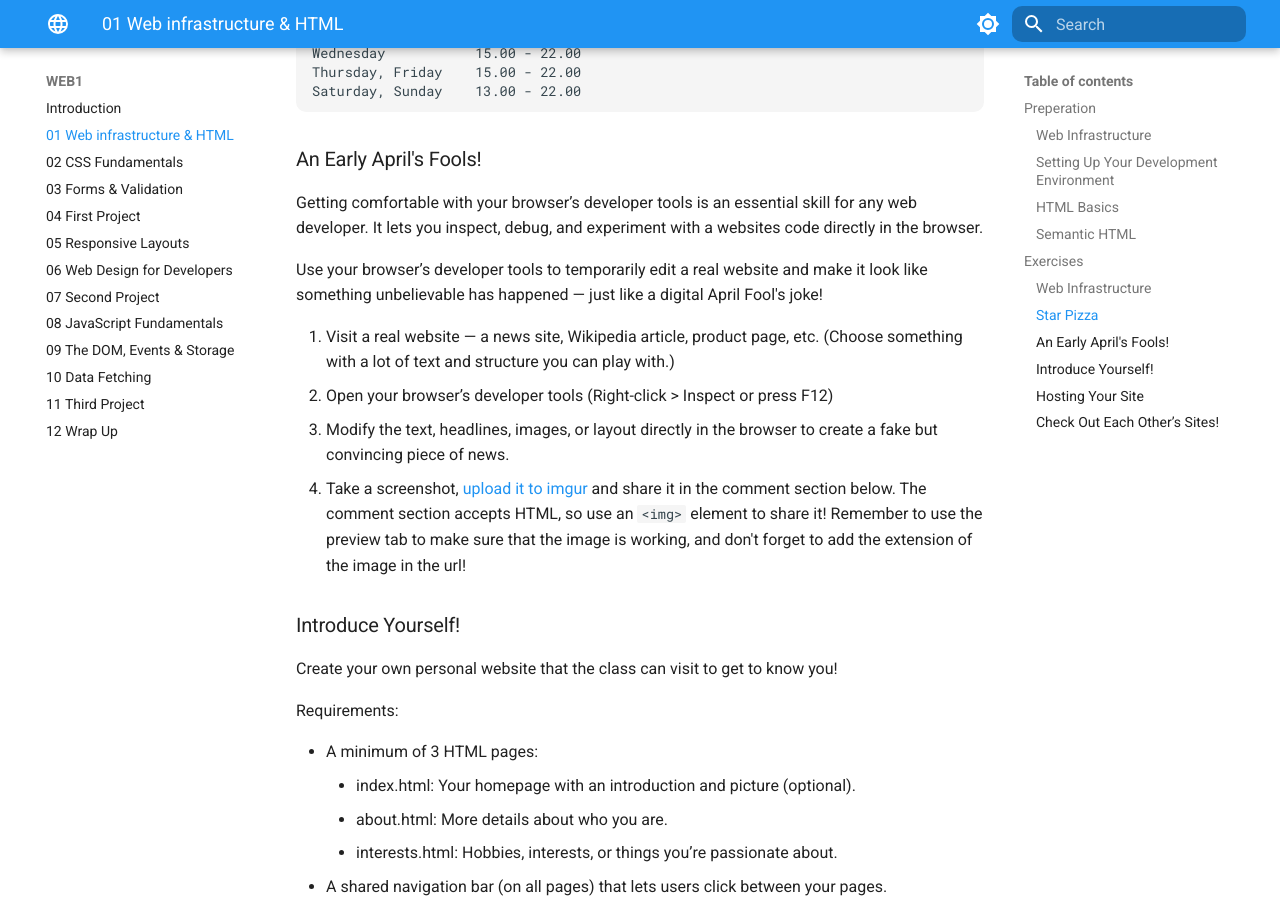
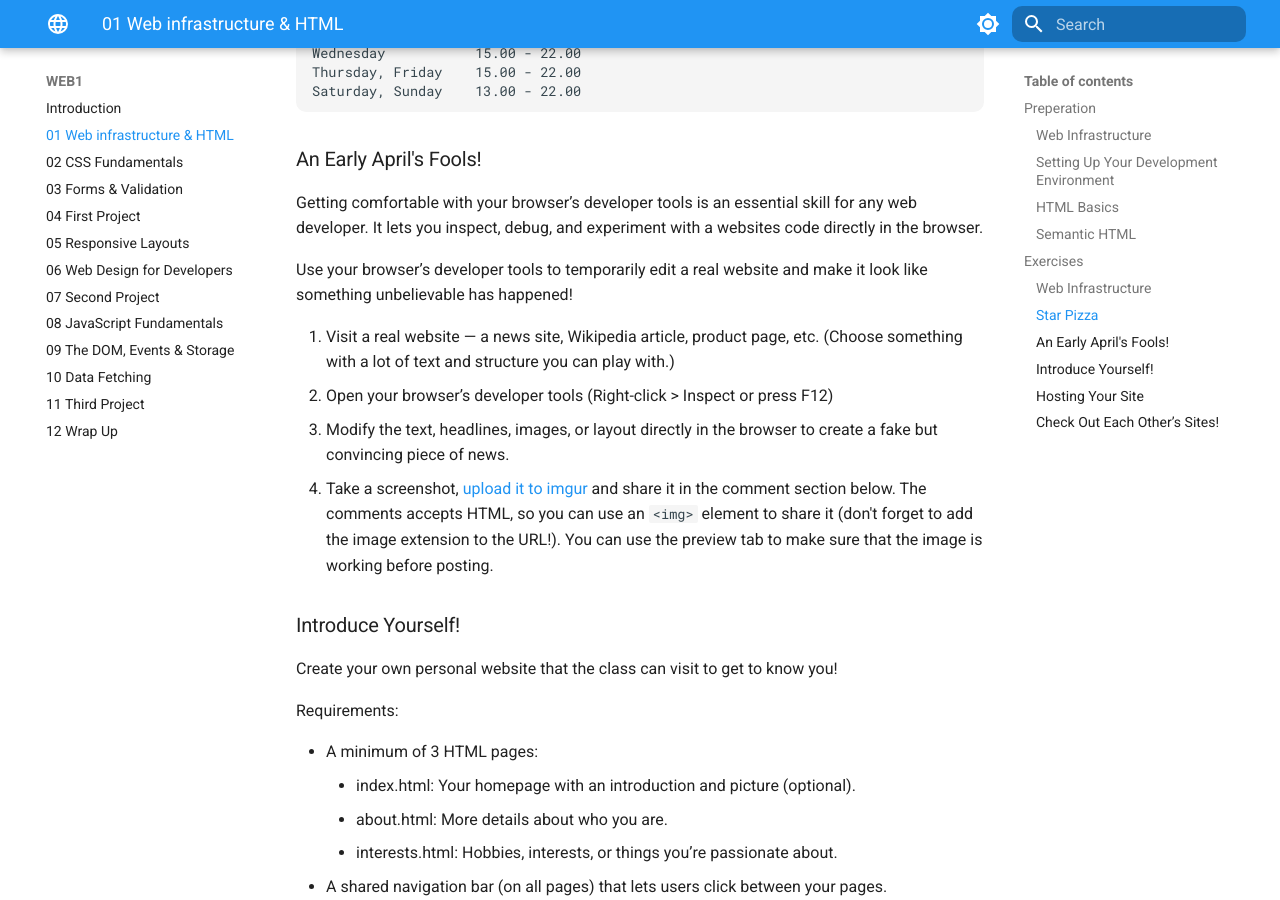
Before and after one commit to KasperKnop/WEB1, an MkDocs documentation site: the page built from docs/01-web-infrastructure-and-html.md, in a window 1280 px wide and 900 px high, scrolled down 2237 px. Built offline with MkDocs 1.6.1 and Material for MkDocs 9.7.7, drawn with Linux system fonts in a browser that asks for light colours; comment, search, counter and statistics services are not loaded.

Commit message:
Update 01-web-infrastructure-and-html.md

```diff
--- a/docs/01-web-infrastructure-and-html.md
+++ b/docs/01-web-infrastructure-and-html.md
@@ -93,12 +93,12 @@ Saturday, Sunday    13.00 - 22.00
 
 Getting comfortable with your browser’s developer tools is an essential skill for any web developer. It lets you inspect, debug, and experiment with a websites code directly in the browser.
 
-Use your browser’s developer tools to temporarily edit a real website and make it look like something unbelievable has happened — just like a digital April Fool's joke!
+Use your browser’s developer tools to temporarily edit a real website and make it look like something unbelievable has happened!
 
 1. Visit a real website — a news site, Wikipedia article, product page, etc. (Choose something with a lot of text and structure you can play with.)
 2. Open your browser’s developer tools (Right-click > Inspect or press F12)
 3. Modify the text, headlines, images, or layout directly in the browser to create a fake but convincing piece of news.
-4. Take a screenshot, [upload it to imgur](https://imgur.com/upload) and share it in the comment section below. The comment section accepts HTML, so use an `<img>` element to share it! Remember to use the preview tab to make sure that the image is working, and don't forget to add the extension of the image in the url!
+4. Take a screenshot, [upload it to imgur](https://imgur.com/upload) and share it in the comment section below. The comments accepts HTML, so you can use an `<img>` element to share it (don't forget to add the image extension to the URL!). You can use the preview tab to make sure that the image is working before posting.
 
 ### Introduce Yourself!
 
```
